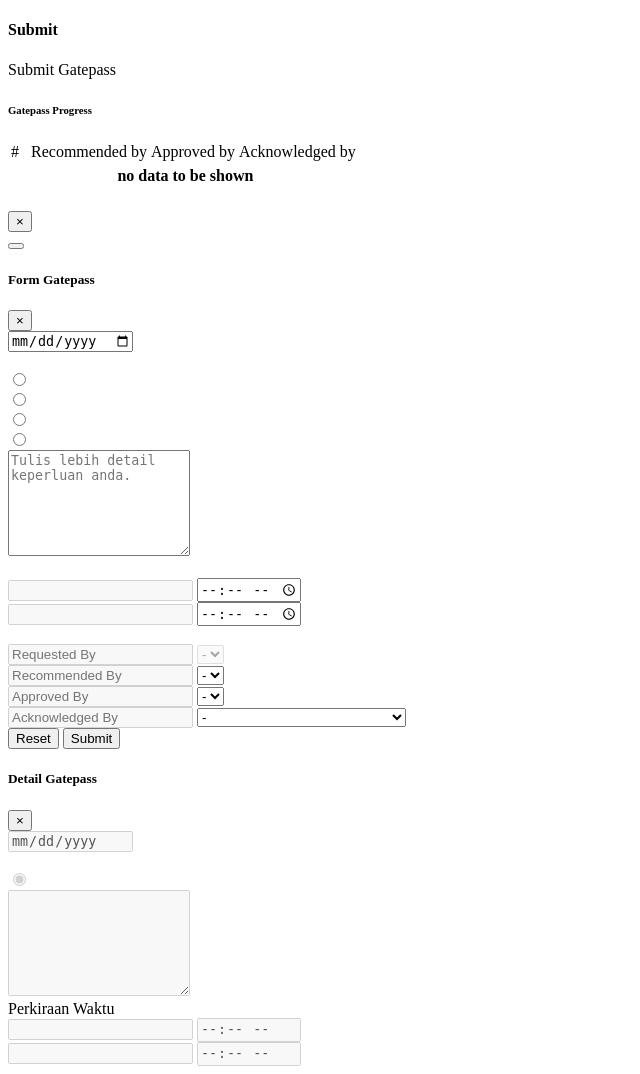
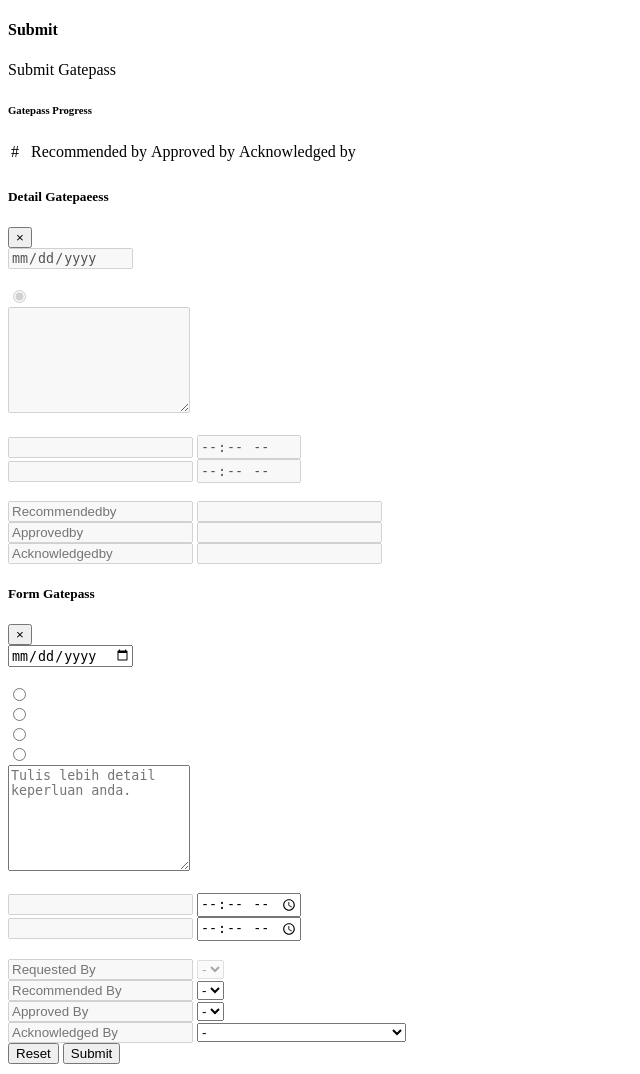
Before and after one commit to asdmaine/v3_gatepass_mtc, a CodeIgniter app: the page made by application/views/public/submit/Submit.php in a window 1280 px wide. Shown: the whole page, without its empty margins (0-640 px from the left). Run offline with CodeIgniter, Linux system fonts and the light colour scheme; data that the repository does not hold is empty.

Commit message:
done gatepass loop dan pengesahan lihat

```diff
--- a/application/models/M_admin.php
+++ b/application/models/M_admin.php
@@ -229,7 +229,7 @@
             }
             if ($post['recommended'] == '0') {
                 if ($post['approved'] == '0') {
-                    $data = array('status_approved' => 1);
+                    $data = array('status_approved' => 2);
                     $this->db->where('id_verifikasi', $id_verifikasi);
                     $this->db->update('gatepass_tbverifikasi', $data);
                     redirect('mail/push/acknowledged/' . $qrcode . '/dashboard');
--- a/application/views/public/submit/Submit.php
+++ b/application/views/public/submit/Submit.php
@@ -44,7 +44,7 @@
                 <!-- SHOW -->
                 <tr class="text">
                   <?php foreach ($Progress as $pg) {
-                  }
+
                   if (empty($pg->id_gatepass)) { ?>
                   <tr class="text">
                     <th class="text-center align-middle text-uppercase" colspan="7">no data to be shown</th>
@@ -157,13 +157,38 @@
                   </td>
                   <!-- END ACKNOWLEDGED -->
                   <td class="text-center spacing-2">
-                    <div class="btn btn-info m-1" data-toggle="modal" data-target=".ModalDetail"><i
+                    <div class="btn btn-info m-1" id="OpenModalProgress" data-tanggal="<?= $pg->tanggal_gatepass ?>"
+                        data-keperluan="<?= $pg->keperluan ?>" data-penjelasan="<?= $pg->penjelasan_keperluan ?>"
+                        data-est-time-out="<?= $pg->est_time_out ?>" data-est-time-in="<?= $pg->est_time_in ?>" data-recommended="<?= $content_recommended ?>" data-approved="<?= $content_approved ?>" data-acknowledged="<?= $content_acknowledged ?>"><i
                         class="fa-solid fa-circle-info"></i></div>
-                    <div class="btn btn-danger" data-toggle="modal" data-target="#ModalSure"><i
+                    <div class="btn btn-danger" data-toggle="modal" data-target="#ModalSure<?= $pg->id_gatepass ?>"><i
                         class="fa-solid fa-trash"></i></div>
                   </td>
                   </tr>
-                <?php } ?>
+                  <!-- Modal sure-->
+                  <div class="modal fade" id="ModalSure<?= $pg->id_gatepass ?>" data-backdrop="static" data-keyboard="false" tabindex="-1"
+                    aria-labelledby="ModalSureLabel" aria-hidden="true">
+                    <div class="modal-dialog">
+                      <div class="modal-content">
+                        <div class="modal-header">
+                          <h5 class="modal-title" id="ModalSureLabel"><?= $this->lang->line('Apakah anda yakin?') ?></h5>
+                          <button type="button" class="close" data-dismiss="modal" aria-label="Close">
+                            <span aria-hidden="true">&times;</span>
+                          </button>
+                        </div>
+                        <div class="modal-body">
+                          <?= $this->lang->line('Anda akan kehilangan progres dari gatepass anda') ?>
+                        </div>
+                        <div class="modal-footer">
+                          <button type="button" class="btn btn-secondary"
+                            data-dismiss="modal"><?= $this->lang->line('Kembali') ?></button>
+                          <a href="<?= base_url('submit/do_delete/' . $pg->id_gatepass) ?>"
+                            class="btn btn-danger"><?= $this->lang->line('Hapus') ?></a>
+                        </div>
+                      </div>
+                    </div>
+                  </div>
+                <?php }} ?>
               </tbody>
             </table>
           </div>
@@ -180,25 +205,67 @@
   </div>
   </div>
 
-  <!-- Modal sure-->
-  <div class="modal fade" id="ModalSure" data-backdrop="static" data-keyboard="false" tabindex="-1"
-    aria-labelledby="ModalSureLabel" aria-hidden="true">
-    <div class="modal-dialog">
-      <div class="modal-content">
+  <!-- modal progress -->
+<div class="modal fade" id="ModalProgress" tabindex="-1" role="dialog" aria-labelledby="myLargeModalLabel"
+  aria-hidden="true">
+  <div class="modal-dialog modal-xl">
+    <div class="modal-content px-4">
       <div class="modal-header">
-          <h5 class="modal-title" id="ModalSureLabel"><?= $this->lang->line('Apakah anda yakin?') ?></h5>
+        <h5 class="modal-title w-100 text-center" id="exampleModalLabel">Detail Gatepaeess</h5>
         <button type="button" class="close" data-dismiss="modal" aria-label="Close">
           <span aria-hidden="true">&times;</span>
         </button>
       </div>
       <div class="modal-body">
-          <?= $this->lang->line('Anda akan kehilangan progres dari gatepass anda') ?>
+        <form>
+          <div class="form-group mb-4">
+            <label for="tanggal" class="col-form-label font-weight-bold"><?= $this->lang->line('Tanggal') ?></label>
+            <input type="date" class="form-control w-50" id="isi-tanggal" disabled>
           </div>
-        <div class="modal-footer">
-          <button type="button" class="btn btn-secondary"
-            data-dismiss="modal"><?= $this->lang->line('Kembali') ?></button>
-          <a href="<?= base_url('submit/do_delete/' . $pg->id_gatepass . '/' . $pg->id_pengesahan) ?>"
-            class="btn btn-danger"><?= $this->lang->line('Hapus') ?></a>
+          <div class="form-group mb-4 ">
+            <label class="form-label font-weight-bold"><?= $this->lang->line('Keperluan') ?></label><br>
+            <div class="form-check form-check-inline">
+              <input class="form-check-input" type="radio" id="" value="" disabled checked>
+              <label class="form-check-label text-uppercase" id="isi-keperluan" for=""></label>
+            </div>
+          </div>
+          <div class="form-group mb-4">
+            <label for="penjelasan" class="form-label font-weight-bold"><?= $this->lang->line('Penjelasan') ?></label>
+            <textarea class="form-control" id="isi-penjelasan" style="height: 100px" disabled></textarea>
+          </div>
+          <div class="form-group mb-4">
+            <label class="form-label font-weight-bold"><?= $this->lang->line('Perkiraan waktu') ?></label><br>
+            <div class="input-group mb-1">
+              <input type="text" class="form-control text-light"
+                placeholder="<?= $this->lang->line('Perkiraan jam keluar') ?>" disabled>
+              <input class="form-control" type="time" id="isi_est_time_out" value="" disabled>
+            </div>
+            <div class="input-group mb-4">
+              <input type="text" class="form-control text-light"
+                placeholder="<?= $this->lang->line('Perkiraan jam masuk') ?>" disabled>
+              <input class="form-control" type="time" id="isi_est_time_in" value="" disabled>
+            </div>
+          </div>
+          <div class="form-group mb-4">
+            <label class="form-label font-weight-bold"><?= $this->lang->line('Pengesahan') ?></label><br>
+            <div class="input-group mb-1">
+              <input type="text" class="form-control text-light"
+                placeholder="Recommendedby" disabled>
+              <input class="form-control" type="text" id="isi_recommended" value="" disabled>
+            </div>
+            <div class="input-group mb-1">
+              <input type="text" class="form-control text-light"
+                placeholder="Approvedby" disabled>
+              <input class="form-control" type="text" id="isi_approved" value="" disabled>
+            </div>
+            <div class="input-group mb-4">
+              <input type="text" class="form-control text-light"
+                placeholder="Acknowledgedby" disabled>
+              <input class="form-control" type="text" id="isi_acknowledged" value="" disabled>
+            </div>
+          </div>
+
+        </form>
       </div>
     </div>
   </div>
@@ -344,54 +411,6 @@
   </div>
 
 
-  <!-- modal detail -->
-  <div class="modal fade ModalDetail" tabindex="-1" role="dialog" aria-labelledby="myLargeModalLabel"
-    aria-hidden="true">
-    <div class="modal-dialog modal-xl">
-      <div class="modal-content px-4">
-        <div class="modal-header">
-          <h5 class="modal-title w-100 text-center" id="exampleModalLabel">Detail Gatepass</h5>
-          <button type="button" class="close" data-dismiss="modal" aria-label="Close">
-            <span aria-hidden="true">&times;</span>
-          </button>
-        </div>
-        <div class="modal-body">
-          <form>
-            <div class="form-group mb-4">
-              <label for="tanggal" class="col-form-label font-weight-bold"><?= $this->lang->line('Tanggal') ?></label>
-              <input type="date" class="form-control w-50" id="tanggal" value="<?= $pg->tanggal_gatepass ?>" disabled>
-            </div>
-            <div class="form-group mb-4 ">
-              <label class="form-label font-weight-bold"><?= $this->lang->line('Keperluan') ?></label><br>
-              <div class="form-check form-check-inline">
-                <input class="form-check-input" type="radio" id="<?= $pg->keperluan ?>" value="<?= $pg->keperluan ?>"
-                  disabled checked>
-                <label class="form-check-label text-uppercase" for="<?= $pg->keperluan ?>"><?= $pg->keperluan ?></label>
-              </div>
-            </div>
-            <div class="form-group mb-4">
-              <label for="penjelasan" class="form-label font-weight-bold"><?= $this->lang->line('Penjelasan') ?></label>
-              <textarea class="form-control" id="penjelasan" style="height: 100px"
-                disabled><?= $pg->penjelasan_keperluan ?></textarea>
-            </div>
-            <div class="form-group mb-4">
-              <label class="form-label font-weight-bold">Perkiraan Waktu</label><br>
-              <div class="input-group mb-1">
-                <input type="text" class="form-control text-light"
-                  placeholder="<?= $this->lang->line('Perkiraan jam keluar') ?>" disabled>
-                <input class="form-control" type="time" id="est_time_out" value="<?= $pg->est_time_out ?>" disabled>
-              </div>
-              <div class="input-group mb-4">
-                <input type="text" class="form-control text-light"
-                  placeholder="<?= $this->lang->line('Perkiraan jam masuk') ?>" disabled>
-                <input class="form-control" type="time" id="est_time_in" value="<?= $pg->est_time_in ?>" disabled>
-              </div>
-            </div>
-          </form>
-        </div>
-      </div>
-    </div>
-  </div>
 
   <script>
     function resetForm() {
@@ -426,6 +445,20 @@
         document.getElementById('alert-time').style.display = 'none';
       }
     }
+    var modalButtonsProgress = document.querySelectorAll("#OpenModalProgress");
+    Array.from(modalButtonsProgress).forEach(function (button) {
+    button.addEventListener("click", function () {
+      document.querySelector('#isi-tanggal').value = this.getAttribute("data-tanggal");
+      document.querySelector('#isi-keperluan').innerHTML = this.getAttribute("data-keperluan");
+      document.querySelector('#isi-penjelasan').value = this.getAttribute("data-penjelasan");
+      document.querySelector('#isi_est_time_out').value = this.getAttribute("data-est-time-out");
+      document.querySelector('#isi_est_time_in').value = this.getAttribute("data-est-time-in");
+      document.querySelector('#isi_recommended').value = this.getAttribute("data-recommended");
+      document.querySelector('#isi_approved').value = this.getAttribute("data-approved");
+      document.querySelector('#isi_acknowledged').value = this.getAttribute("data-acknowledged");
+      $('#ModalProgress').modal('show');
+    });
+  });
   </script>
 </body>
 
```
Also changed, not shown: application/views/public/dashboard/Dashboard.php (+104 -61 lines). Lines whose indentation alone changed are shown as unchanged.
